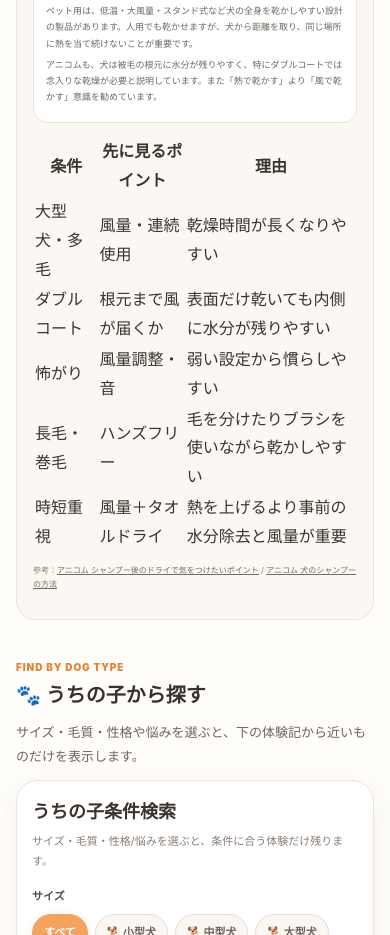
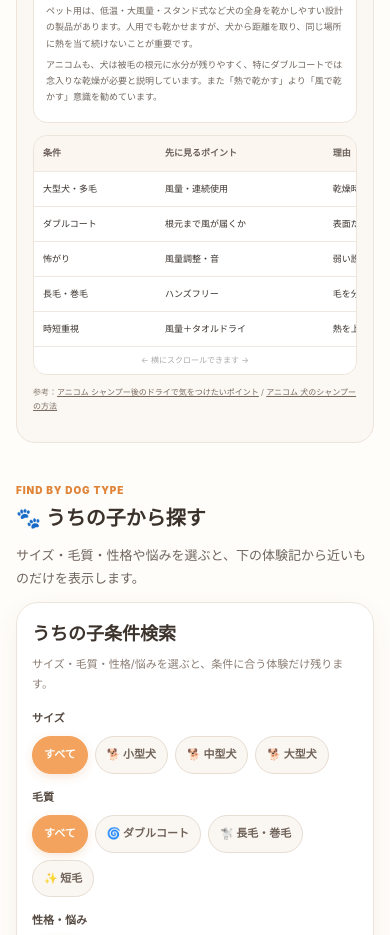
Before and after one commit to Erbse09/inu-taikenki, a website: page public/pet-dryer.html in a window 390 px wide. Shown: the part 1385-2320 px from the top of the page. Drawn offline with Linux system fonts and the light colour scheme; no server answers.

Commit message:
Fix responsive explainer table on mobile

```diff
--- a/public/pet-dryer.html
+++ b/public/pet-dryer.html
@@ -148,6 +148,8 @@ body:has(#need-handsfree:checked) #experienceGrid .exp-card:not([data-need~="han
 .tool-explainer{margin:26px 0 30px;background:#fbf7f2;border:1px solid var(--line);border-radius:19px;padding:16px}.tool-explainer h2{margin:4px 0 8px}.tool-explainer>p{font-size:10px;color:#71675f}.tool-points{display:grid;grid-template-columns:repeat(2,minmax(0,1fr));gap:8px;margin-top:12px}.tool-points>div{background:#fff;border:1px solid var(--line);border-radius:12px;padding:10px}.tool-points b{display:block;font-size:9px;color:var(--orange2);margin-bottom:3px}.tool-points span{display:block;font-size:9px;color:#71675f}.difference-box{margin:12px 0;background:#fff;border:1px solid var(--line);border-radius:14px;padding:12px}.difference-box h3{margin:0 0 6px}.difference-box p{font-size:9px;color:#71675f;margin:5px 0}.tool-ref{font-size:8px!important;color:#8c8178!important;margin-top:10px!important}.tool-ref a{color:#796b60}@media(max-width:620px){.tool-points{grid-template-columns:1fr}}
 
 .faq-section{margin:38px 0 30px}.faq-section h2{margin:5px 0 12px}.faq-list{display:grid;gap:8px}.faq-item{background:#fff;border:1px solid var(--line);border-radius:14px;overflow:hidden}.faq-item summary{cursor:pointer;list-style:none;padding:13px 15px;font-size:11px;font-weight:850;line-height:1.55;position:relative;padding-right:38px}.faq-item summary::-webkit-details-marker{display:none}.faq-item summary:after{content:"＋";position:absolute;right:14px;top:50%;transform:translateY(-50%);color:var(--orange2);font-size:16px;font-weight:700}.faq-item[open] summary:after{content:"−"}.faq-answer{border-top:1px solid #f0e8df;padding:11px 15px 13px;font-size:10px;color:#71675f;line-height:1.75}.faq-note{font-size:8px;color:#94887f;margin-top:9px}@media(max-width:620px){.faq-item summary{font-size:11px}.faq-answer{font-size:10px}}
+
+.tool-explainer .tablewrap{overflow-x:auto;-webkit-overflow-scrolling:touch;border:1px solid var(--line);border-radius:14px;background:#fff;margin-top:12px}.tool-explainer .tablewrap:after{content:"← 横にスクロールできます →";display:block;text-align:center;font-size:8px;color:#aaa;padding:6px}.tool-explainer table{border-collapse:collapse;width:100%;min-width:640px;font-size:9px}.tool-explainer th,.tool-explainer td{padding:9px;border-bottom:1px solid #eee8e1;text-align:left;vertical-align:top}.tool-explainer th{background:#fbf6f0;color:#6d625b}
 </style>
 </head>
 <body>
```
